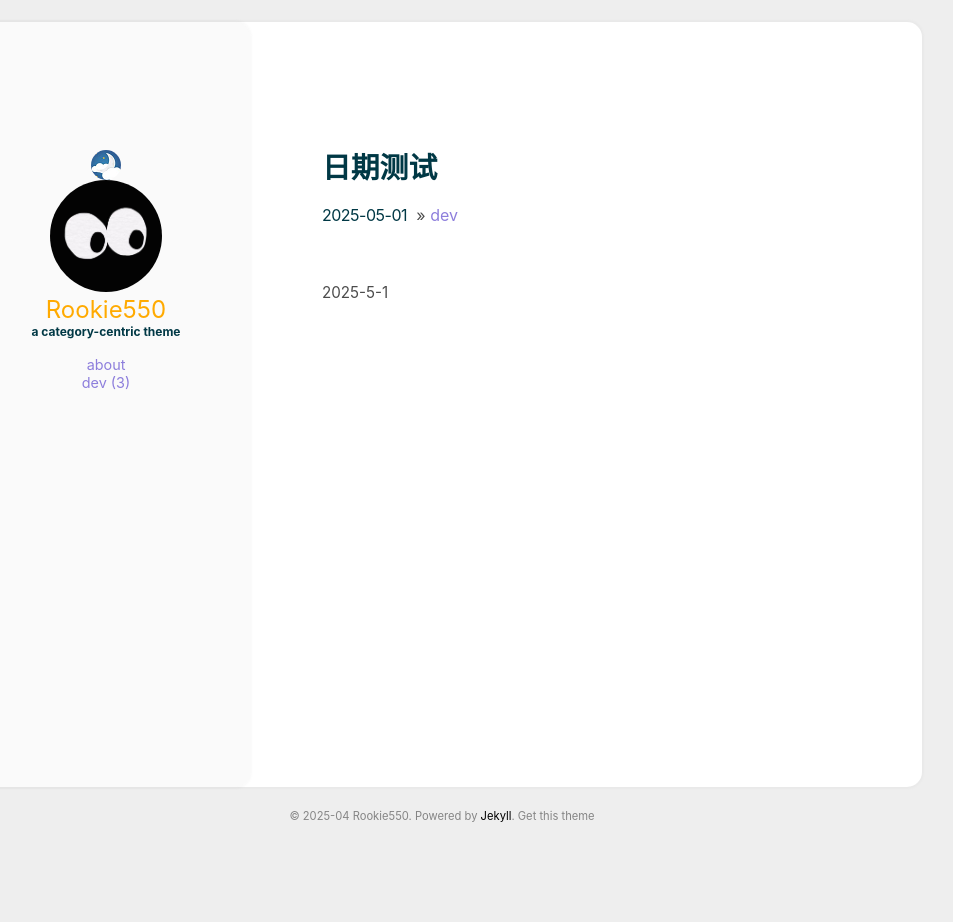
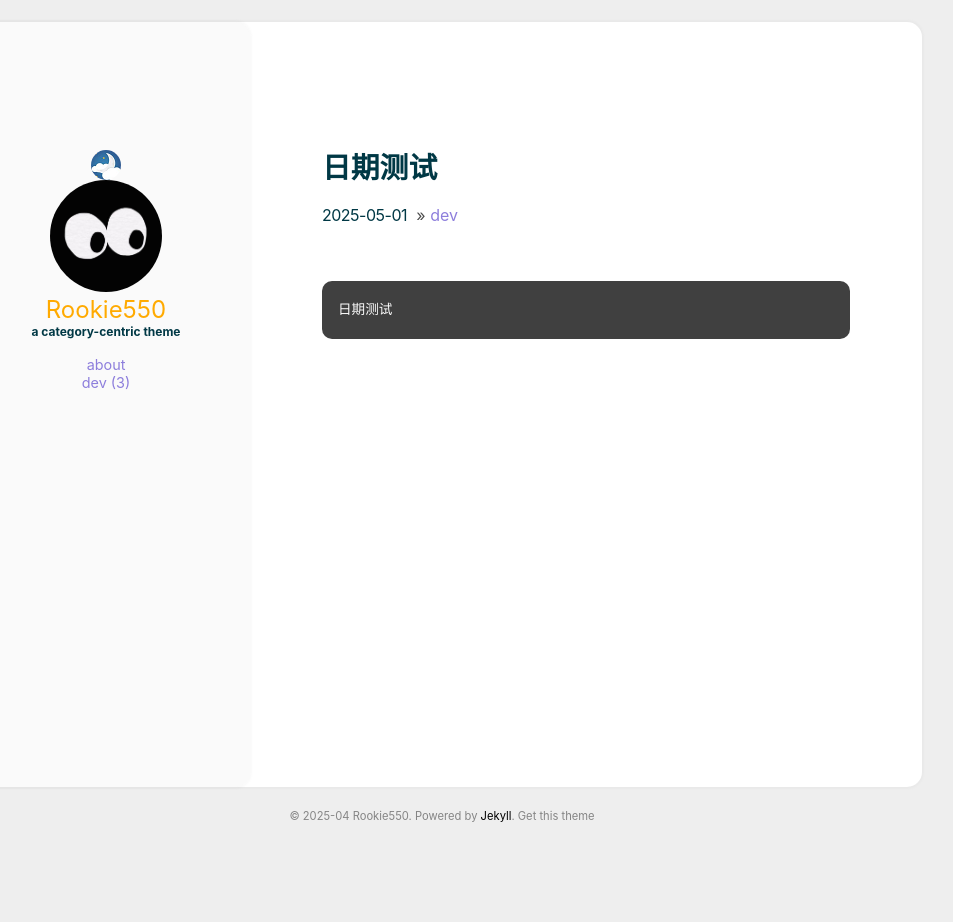
Before and after one commit to Rookie550/Rookie550.github.io, a Jekyll site: the page built from _posts/2025-5-1-test3.md, in a window 1280 px wide. Shown: the whole page, without its empty margins (198-1151 px from the left). Built offline with Jekyll 4.4.1, drawn with Linux system fonts in a browser that asks for light colours.

Commit message:
1/8 日期格式测试

````diff
--- a/_posts/2025-5-1-test3.md
+++ b/_posts/2025-5-1-test3.md
@@ -4,4 +4,6 @@ categories: [dev]
 comments: true
 ---
 
-2025-5-1
+```markdown
+日期测试
+```
````
